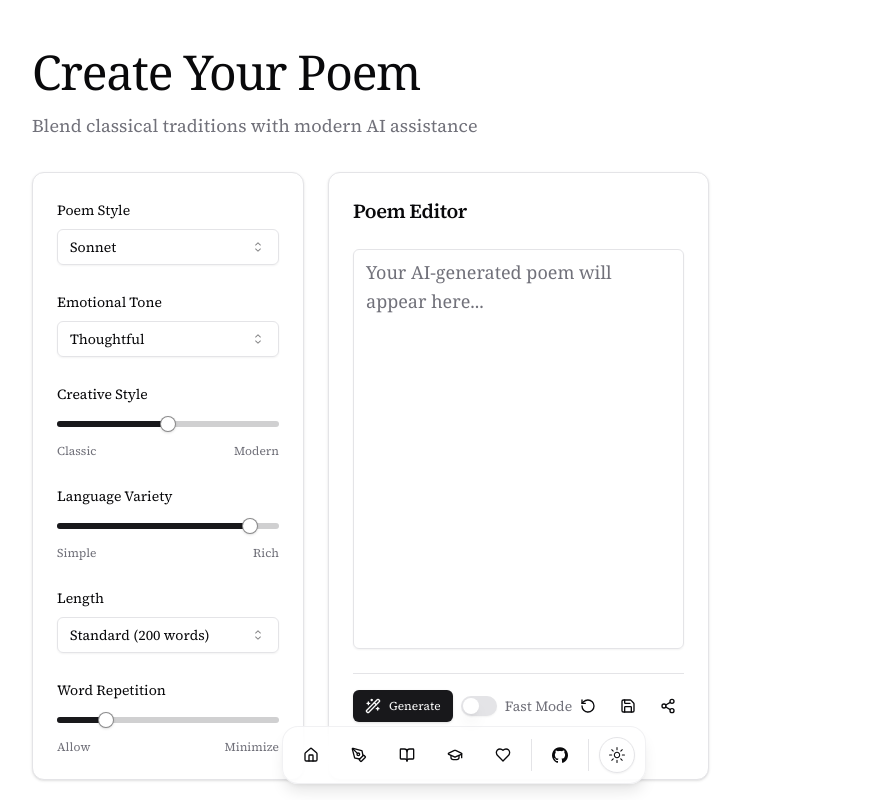
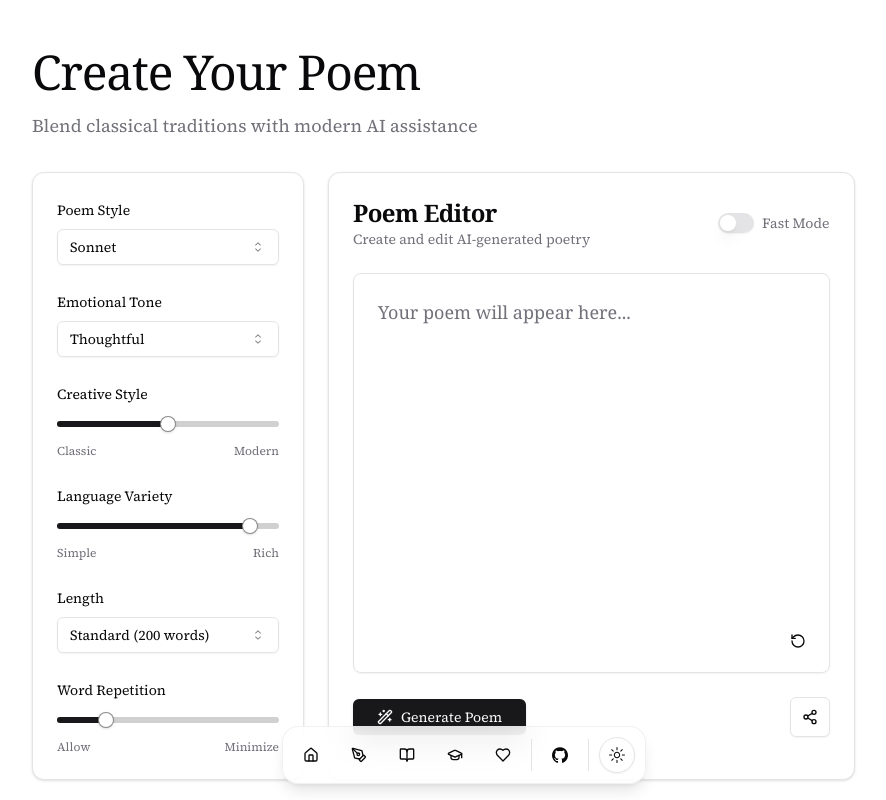
Before and after one commit to abhisheksharm-3/poetica, a Next.js app in the folder client/: page /create in a window 1280 px wide. Shown: the top 800 px of the page, without its empty margins (176-1062 px from the left). Built offline with nearby package versions, Linux system fonts and the light colour scheme.

Commit message:
Enhance PoemEditor with new layout, tooltip support, and dropdown menu for save/share actions

```diff
--- a/client/src/components/PoemCreator/PoemEditor.tsx
+++ b/client/src/components/PoemCreator/PoemEditor.tsx
@@ -1,17 +1,22 @@
 import React from "react";
-import { Card, CardContent, CardHeader, CardTitle } from "@/components/ui/card";
+import { Card, CardContent, CardHeader, CardTitle, CardDescription } from "@/components/ui/card";
 import { Textarea } from "@/components/ui/textarea";
 import { Button } from "@/components/ui/button";
 import { Switch } from "@/components/ui/switch";
 import { Wand2, RotateCcw, SaveIcon, Share2 } from "lucide-react";
 import { Label } from "@/components/ui/label";
-import { Separator } from "@/components/ui/separator";
 import {
   Tooltip,
   TooltipContent,
   TooltipProvider,
   TooltipTrigger,
 } from "@/components/ui/tooltip";
+import {
+  DropdownMenu,
+  DropdownMenuContent,
+  DropdownMenuItem,
+  DropdownMenuTrigger,
+} from "@/components/ui/dropdown-menu";
 
 interface PoemEditorProps {
   content: string;
@@ -47,43 +52,22 @@ export const PoemEditor: React.FC<PoemEditorProps> = ({
   };
 
   return (
-    <Card className="bg-background w-max">
-      <CardHeader className="space-y-1 ">
-        <CardTitle className="text-xl font-semibold">Poem Editor</CardTitle>
-      </CardHeader>
-      <CardContent className="space-y-6">
-        <Textarea
-          placeholder="Your AI-generated poem will appear here..."
-          className="min-h-[400px] resize-none font-serif text-lg leading-relaxed focus-visible:ring-1 bg-muted/5"
-          value={content}
-          onChange={(e) => setContent(e.target.value)}
-        />
-
-        <div className="space-y-4">
-          <Separator />
-
-          <div className="flex items-center justify-between">
-            <div className="flex items-center space-x-2">
-              <Button
-                size="sm"
-                className="gap-2"
-                onClick={handleGenerate}
-                disabled={isLoading}
-              >
-                <Wand2 className="h-4 w-4" />
-                {isLoading ? "Generating..." : "Generate"}
-              </Button>
-
+    <Card className="lg:w-max">
+      <CardHeader className="space-y-2">
+        <div className="flex lg:items-center justify-between flex-col gap-4 lg:flex-row lg:gap-32">
+          <div>
+            <CardTitle className="text-2xl font-serif">Poem Editor</CardTitle>
+            <CardDescription>Create and edit AI-generated poetry</CardDescription>
+          </div>
           <TooltipProvider>
             <Tooltip>
               <TooltipTrigger asChild>
-                    <div className="flex items-center space-x-2 ml-4">
+                <div className="flex items-center space-x-2">
                   <Switch
                     id="fast-mode"
                     checked={fastMode}
                     onCheckedChange={onFastModeChange}
                     aria-label="Toggle fast mode"
-                        className="z-50"
                   />
                   <Label htmlFor="fast-mode" className="text-sm text-muted-foreground cursor-pointer">
                     Fast Mode
@@ -96,8 +80,18 @@ export const PoemEditor: React.FC<PoemEditorProps> = ({
             </Tooltip>
           </TooltipProvider>
         </div>
+      </CardHeader>
 
-            <div className="flex items-center space-x-2">
+      <CardContent className="space-y-4">
+        <div className="relative">
+          <Textarea
+            placeholder="Your poem will appear here..."
+            className="min-h-[400px] p-6 resize-none font-serif text-lg leading-relaxed focus-visible:ring-1 bg-muted/5 rounded-lg"
+            value={content}
+            onChange={(e) => setContent(e.target.value)}
+          />
+
+          <div className="absolute bottom-4 right-4 flex items-center space-x-2">
             <TooltipProvider>
               <Tooltip>
                 <TooltipTrigger asChild>
@@ -105,7 +99,7 @@ export const PoemEditor: React.FC<PoemEditorProps> = ({
                     size="icon"
                     variant="ghost"
                     onClick={onReset}
-                      className="h-8 w-8"
+                    className="h-8 w-8 hover:bg-muted/50"
                   >
                     <RotateCcw className="h-4 w-4" />
                   </Button>
@@ -114,41 +108,38 @@ export const PoemEditor: React.FC<PoemEditorProps> = ({
                   <p>Reset editor</p>
                 </TooltipContent>
               </Tooltip>
-
-                <Tooltip>
-                  <TooltipTrigger asChild>
-                    <Button
-                      size="icon"
-                      variant="ghost"
-                      onClick={onSave}
-                      className="h-8 w-8"
-                    >
-                      <SaveIcon className="h-4 w-4" />
-                    </Button>
-                  </TooltipTrigger>
-                  <TooltipContent>
-                    <p>Save poem</p>
-                  </TooltipContent>
-                </Tooltip>
-
-                <Tooltip>
-                  <TooltipTrigger asChild>
-                    <Button
-                      size="icon"
-                      variant="ghost"
-                      onClick={onShare}
-                      className="h-8 w-8"
-                    >
-                      <Share2 className="h-4 w-4" />
-                    </Button>
-                  </TooltipTrigger>
-                  <TooltipContent>
-                    <p>Share poem</p>
-                  </TooltipContent>
-                </Tooltip>
             </TooltipProvider>
           </div>
         </div>
+
+        <div className="flex items-center justify-between pt-2">
+          <Button
+            size="default"
+            className="gap-2 px-6"
+            onClick={handleGenerate}
+            disabled={isLoading}
+          >
+            <Wand2 className="h-4 w-4" />
+            {isLoading ? "Generating..." : "Generate Poem"}
+          </Button>
+
+          <DropdownMenu>
+            <DropdownMenuTrigger asChild>
+              <Button variant="outline" size="icon" className="h-10 w-10">
+                <Share2 className="h-4 w-4" />
+              </Button>
+            </DropdownMenuTrigger>
+            <DropdownMenuContent align="end">
+              <DropdownMenuItem onClick={onSave} className="gap-2">
+                <SaveIcon className="h-4 w-4" />
+                Save poem
+              </DropdownMenuItem>
+              <DropdownMenuItem onClick={onShare} className="gap-2">
+                <Share2 className="h-4 w-4" />
+                Share poem
+              </DropdownMenuItem>
+            </DropdownMenuContent>
+          </DropdownMenu>
         </div>
       </CardContent>
     </Card>
```
Lines whose indentation alone changed are shown as unchanged.
